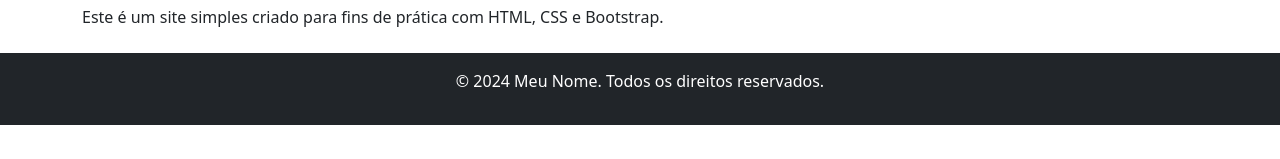
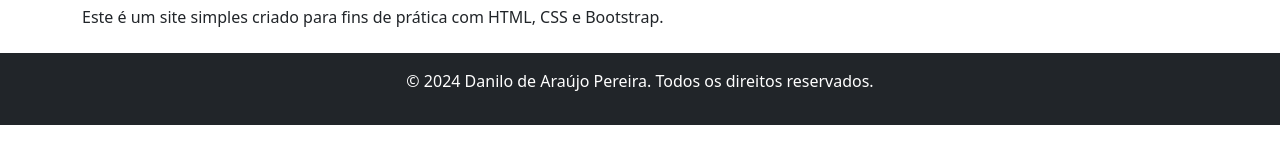
Before and after one commit to daniloexs/Meu-Portfolio, a plain HTML site: page index.html in a window 1280 px wide. Shown: the part 153-312 px from the top of the page. Drawn offline with nearby package versions, Linux system fonts and the light colour scheme.

Commit message:
index.html

```diff
--- a/index.html
+++ b/index.html
@@ -19,7 +19,7 @@
     </div>
 
     <footer class="bg-dark text-white text-center p-3 mt-4">
-        <p>&copy; 2024 Meu Nome. Todos os direitos reservados.</p>
+        <p>&copy; 2024 Danilo de Araújo Pereira. Todos os direitos reservados.</p>
     </footer>
 </body>
 </html>
```
